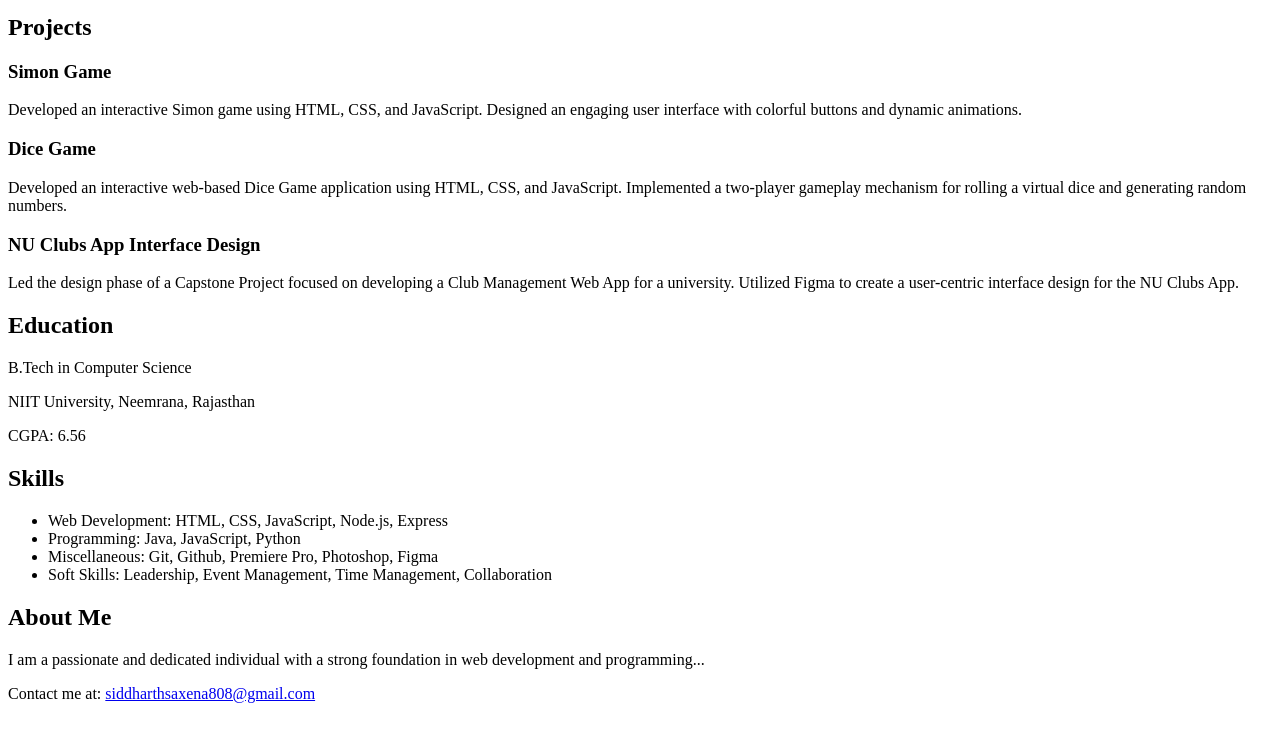
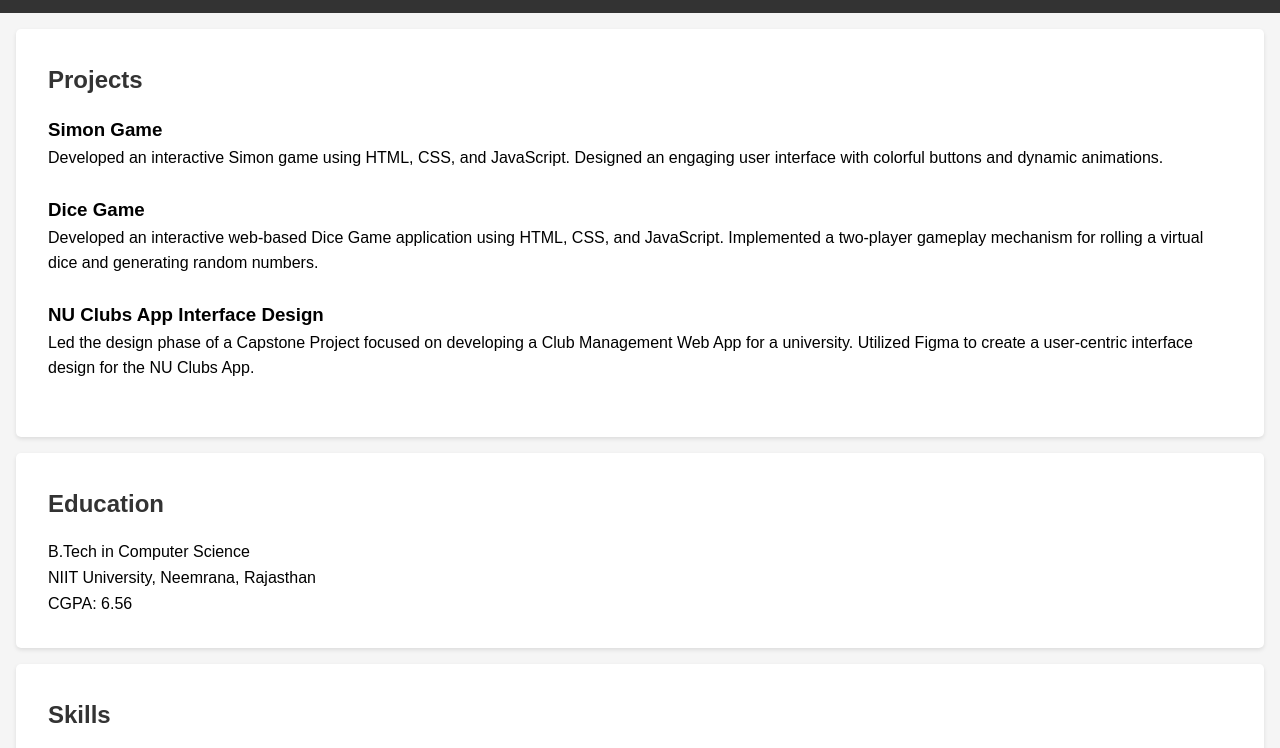
Before and after one commit to Siddharth1401/Siddharth1401.github.io, a plain HTML site: page Index.html in a window 1280 px wide. Shown: the part 104-852 px from the top of the page. Before the commit the page ends 823 px from the top, so only its background shows below. Drawn offline with Linux system fonts and the light colour scheme.

Commit message:
Update Index.html

```diff
--- a/Index.html
+++ b/Index.html
@@ -4,9 +4,7 @@
     <meta charset="UTF-8">
     <meta name="viewport" content="width=device-width, initial-scale=1.0">
     <title>Siddharth Saxena - Digital Portfolio</title>
-    <style>
-        /* Add your CSS styling here */
-    </style>
+    <link rel="stylesheet" type="text/css" href="custom.css">
 </head>
 <body>
     <header>
```
